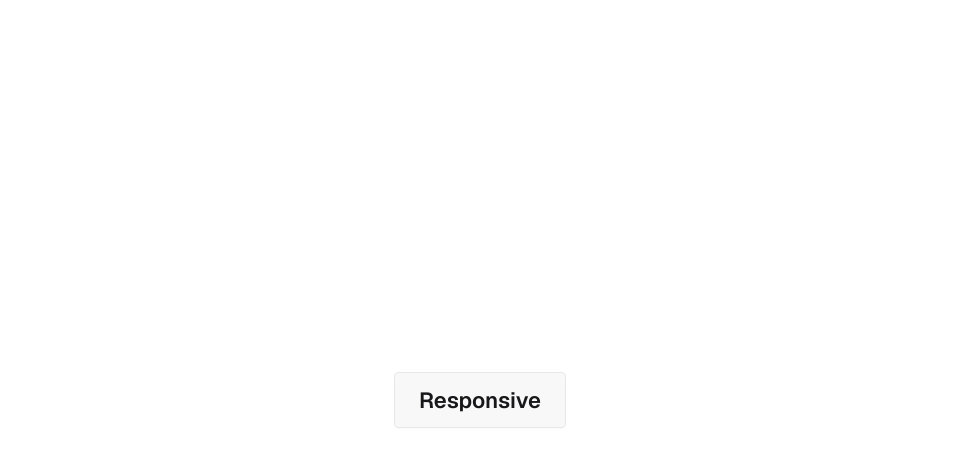
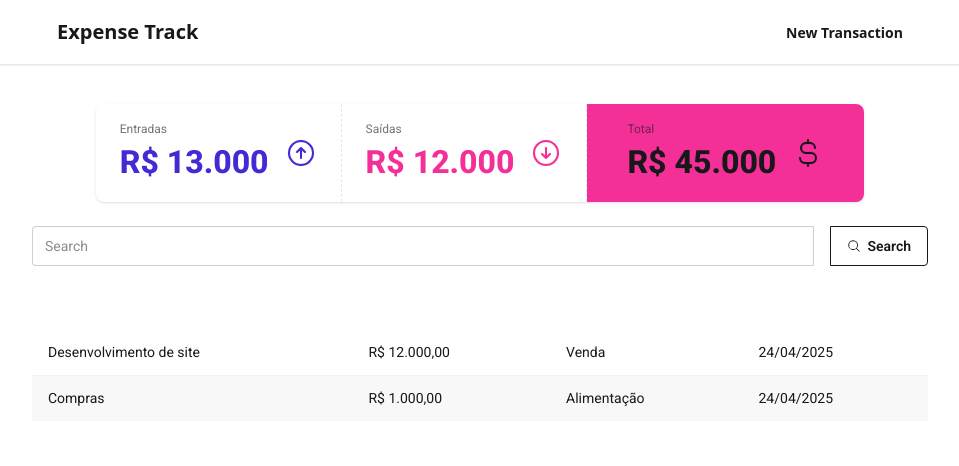
Before and after one commit to yanari/expense-track, a Next.js app: page / in a window 1280 px wide. Shown: the top 466 px of the page, without its empty margins (160-1119 px from the left). Built offline with nearby package versions, Linux system fonts and the light colour scheme.

Commit message:
Summary, Header, SearchForm

```diff
--- /dev/null
+++ b/app/(root)/page.tsx
@@ -0,0 +1,30 @@
+import { SearchForm } from '@/components/(root)/SearchForm'
+import { Summary } from '@/components/layout/Summary'
+
+export default function Home() {
+    return (
+        <div className="max-w-4xl m-auto gap-6 my-10 grid items-center justify-items-center font-[family-name:var(--font-roboto)]">
+            <Summary />
+            <SearchForm />
+
+            <div className="overflow-x-auto mt-10">
+                <table className="table table-zebra w-4xl">
+                    <tbody>
+                        <tr>
+                            <td>Desenvolvimento de site</td>
+                            <td>R$ 12.000,00</td>
+                            <td>Venda</td>
+                            <td>24/04/2025</td>
+                        </tr>
+                        <tr>
+                            <td>Compras</td>
+                            <td>R$ 1.000,00</td>
+                            <td>Alimentação</td>
+                            <td>24/04/2025</td>
+                        </tr>
+                    </tbody>
+                </table>
+            </div>
+        </div>
+    )
+}
--- a/app/layout.tsx
+++ b/app/layout.tsx
@@ -1,14 +1,10 @@
 import type { Metadata } from 'next'
-import { Geist, Geist_Mono } from 'next/font/google'
+import { Roboto } from 'next/font/google'
 import './globals.css'
+import { Header } from '@/components/layout/Header'
 
-const geistSans = Geist({
-    variable: '--font-geist-sans',
-    subsets: ['latin'],
-})
-
-const geistMono = Geist_Mono({
-    variable: '--font-geist-mono',
+const roboto = Roboto({
+    variable: '--font-roboto',
     subsets: ['latin'],
 })
 
@@ -24,9 +20,8 @@ export default function RootLayout({
 }>) {
     return (
         <html lang="en">
-            <body
-                className={`${geistSans.variable} ${geistMono.variable} antialiased`}
-            >
+            <body className={`${roboto.variable} antialiased`}>
+                <Header />
                 {children}
             </body>
         </html>
--- a/app/page.tsx
+++ /dev/null
@@ -1,13 +0,0 @@
-import Image from 'next/image'
-
-export default function Home() {
-    return (
-        <div className="grid grid-rows-[20px_1fr_20px] items-center justify-items-center min-h-screen p-8 pb-20 gap-16 sm:p-20 font-[family-name:var(--font-geist-sans)]">
-            <main className="flex flex-col gap-[32px] row-start-2 items-center sm:items-start">
-                <button className="btn btn-xs sm:btn-sm md:btn-md lg:btn-lg xl:btn-xl">
-                    Responsive
-                </button>
-            </main>
-        </div>
-    )
-}
--- /dev/null
+++ b/components/(root)/SearchForm.tsx
@@ -0,0 +1,16 @@
+'use client'
+import { MagnifyingGlass } from '@phosphor-icons/react'
+
+export function SearchForm() {
+    return (
+        <form className="join w-full gap-4">
+            <label className="input flex-1">
+                <input type="search" required placeholder="Search" />
+            </label>
+            <button className="btn btn-outline">
+                <MagnifyingGlass />
+                Search
+            </button>
+        </form>
+    )
+}
--- /dev/null
+++ b/components/layout/Header.tsx
@@ -0,0 +1,14 @@
+export function Header() {
+    return (
+        <div className="bg-base-100 shadow-sm">
+            <div className="navbar max-w-4xl m-auto">
+                <div className="flex-1">
+                    <a className="btn btn-ghost text-xl">Expense Track</a>
+                </div>
+                <div className="flex-none">
+                    <button className="btn btn-ghost">New Transaction</button>
+                </div>
+            </div>
+        </div>
+    )
+}
--- /dev/null
+++ b/components/layout/Summary.tsx
@@ -0,0 +1,37 @@
+'use client'
+
+import {
+    ArrowCircleDown,
+    ArrowCircleUp,
+    CurrencyDollarSimple,
+} from '@phosphor-icons/react'
+
+export function Summary() {
+    return (
+        <div className="stats shadow max-w-4xl">
+            <div className="stat">
+                <div className="stat-figure text-primary">
+                    <ArrowCircleUp className="inline-block h-8 w-8 stroke-current" />
+                </div>
+                <div className="stat-title">Entradas</div>
+                <div className="stat-value text-primary">R$ 13.000</div>
+            </div>
+
+            <div className="stat">
+                <div className="stat-figure text-secondary">
+                    <ArrowCircleDown className="inline-block h-8 w-8 stroke-current" />
+                </div>
+                <div className="stat-title">Saídas</div>
+                <div className="stat-value text-secondary">R$ 12.000</div>
+            </div>
+
+            <div className="stat bg-secondary px-10">
+                <div className="stat-figure">
+                    <CurrencyDollarSimple className="inline-block h-8 w-8 stroke-current" />
+                </div>
+                <div className="stat-title">Total</div>
+                <div className="stat-value">R$ 45.000</div>
+            </div>
+        </div>
+    )
+}
```
Also changed, not shown: package.json (+7 -6 lines), 1 other file (tests, documents, lock files or other folders).
